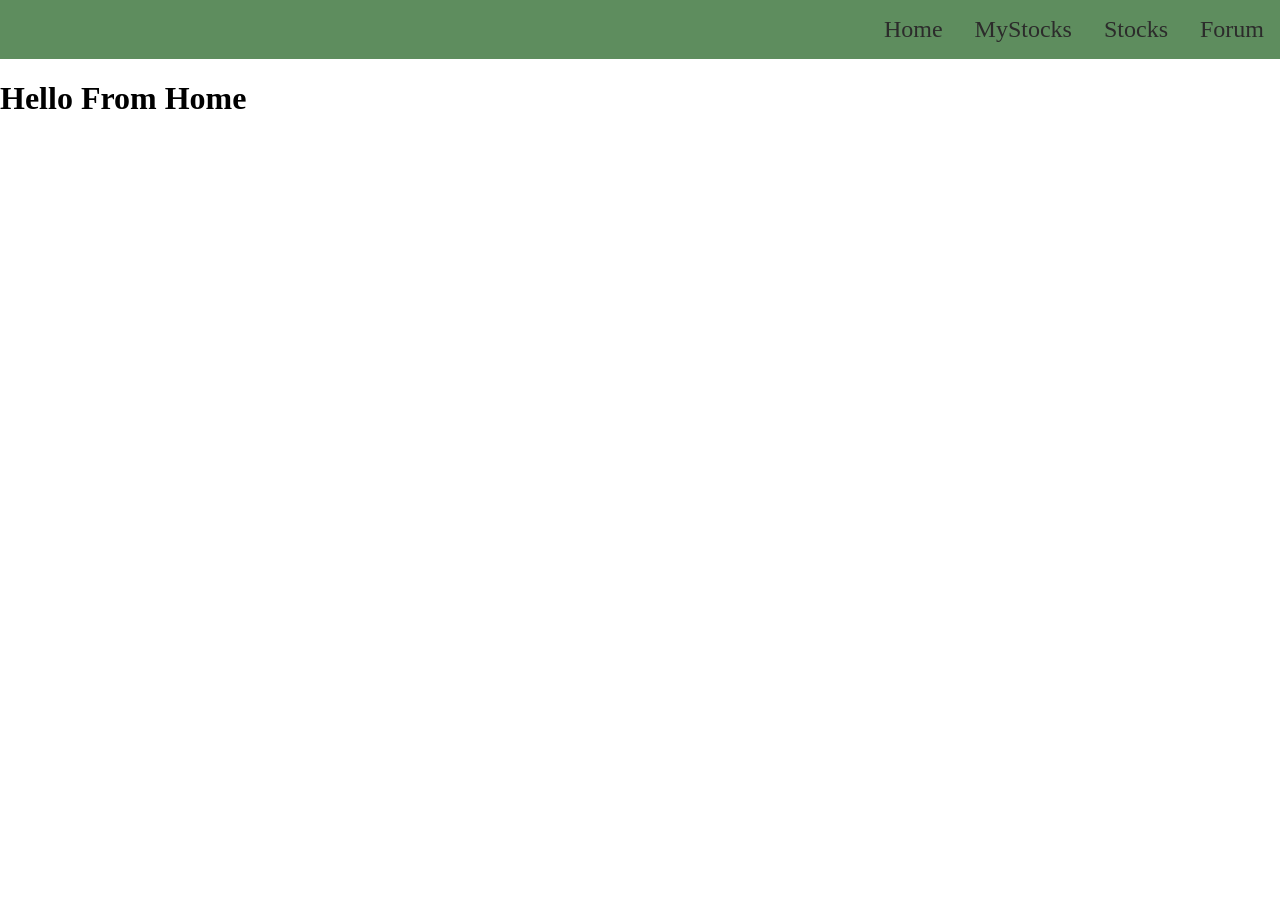
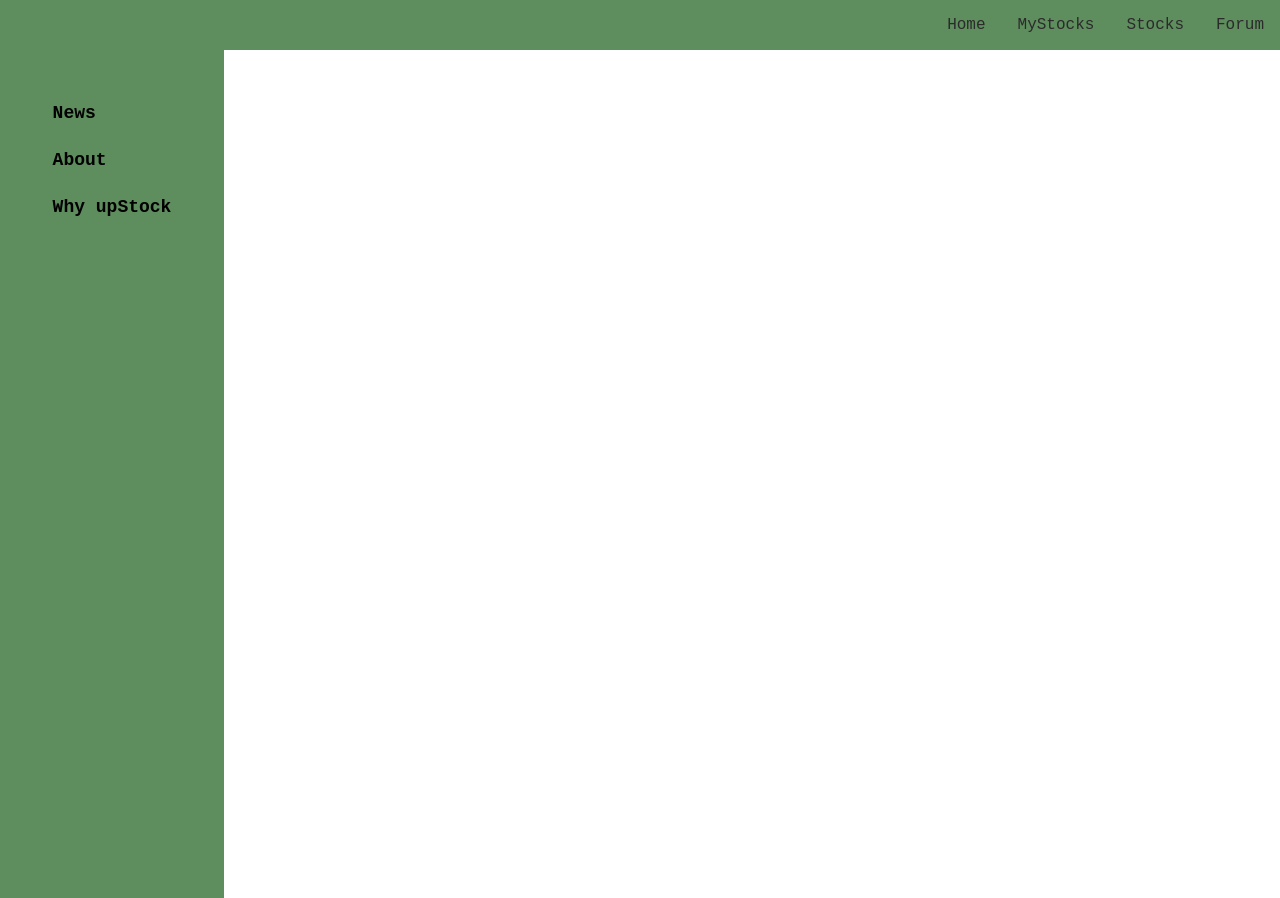
Before and after one commit to YouFaraj/upStock, a React (Create React App) app: page / in a window 1280 px wide. Before the commit the page ends 800 px from the top, so only its background shows below. Built offline with nearby package versions, Linux system fonts and the light colour scheme.

Commit message:
added selectors for home page and basic css

```diff
--- a/src/App.css
+++ b/src/App.css
@@ -1,4 +1,4 @@
 body {
   margin: 0;
-  font-style: san-serif;
+  font-family: 'Courier New', Courier, monospace;
 }
--- a/src/Components/HomePage/Home.jsx
+++ b/src/Components/HomePage/Home.jsx
@@ -1,8 +1,11 @@
 import React from 'react';
-
+import SideBar from './SubComponents/SideBar/SideBar.jsx';
+import Styles from './Home.module.css';
 const Home = () => {
   return (
-    <h1>Hello From Home</h1>
+    <div className={Styles.sidebarContainer}>
+      <SideBar />
+    </div>
   )
 }
 
--- a/src/Components/HomePage/Home.module.css
+++ b/src/Components/HomePage/Home.module.css
@@ -0,0 +1,11 @@
+.sidebarContainer {
+  background: rgb(94, 141, 94);
+  width: 15vw;
+  height: 100vh;
+  margin: 0;
+  display: flex;
+  justify-content: center;
+  line-height: 2rem;
+  padding: 1rem;
+  padding-top: 2rem;
+}
--- /dev/null
+++ b/src/Components/HomePage/SubComponents/SideBar/SideBar.jsx
@@ -0,0 +1,15 @@
+import React from 'react';
+import Styles from './SideBar.module.css'
+
+
+const SideBar = () => {
+  return (
+    <div>
+      <h2 className={Styles.header}>News</h2>
+      <h2 className={Styles.header}>About</h2>
+      <h2 className={Styles.header}>Why upStock</h2>
+    </div>
+  )
+}
+
+export default SideBar;
--- /dev/null
+++ b/src/Components/HomePage/SubComponents/SideBar/SideBar.module.css
@@ -0,0 +1,3 @@
+.header {
+  font-size: large;
+}
--- a/src/Components/Nav/NavBar.module.css
+++ b/src/Components/Nav/NavBar.module.css
@@ -10,7 +10,7 @@
   padding: 1rem;
   text-decoration: none;
   color: rgb(44, 43, 43);
-  font-size: 1.5rem;
+  font-size: medium;
 }
 
 .link:hover {
```
Also changed, not shown: 1 other file (tests, documents, lock files or other folders).
